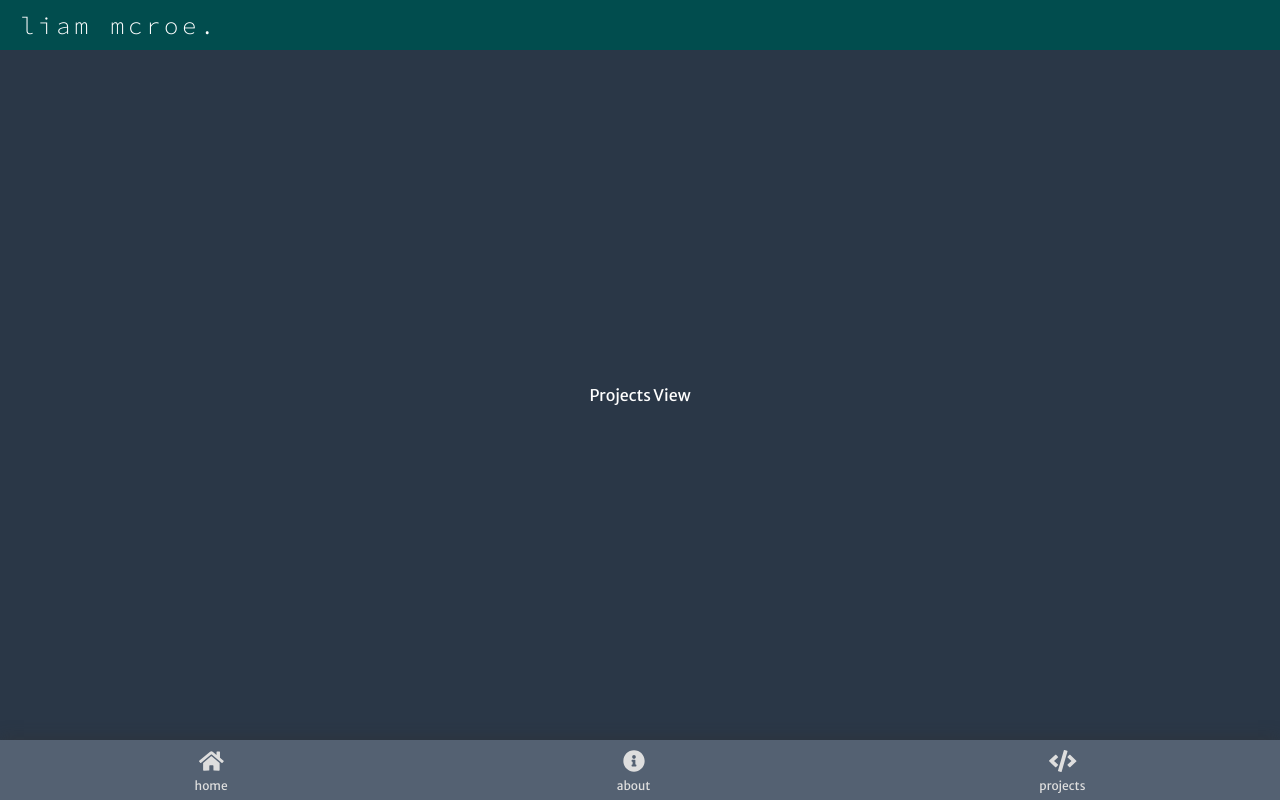
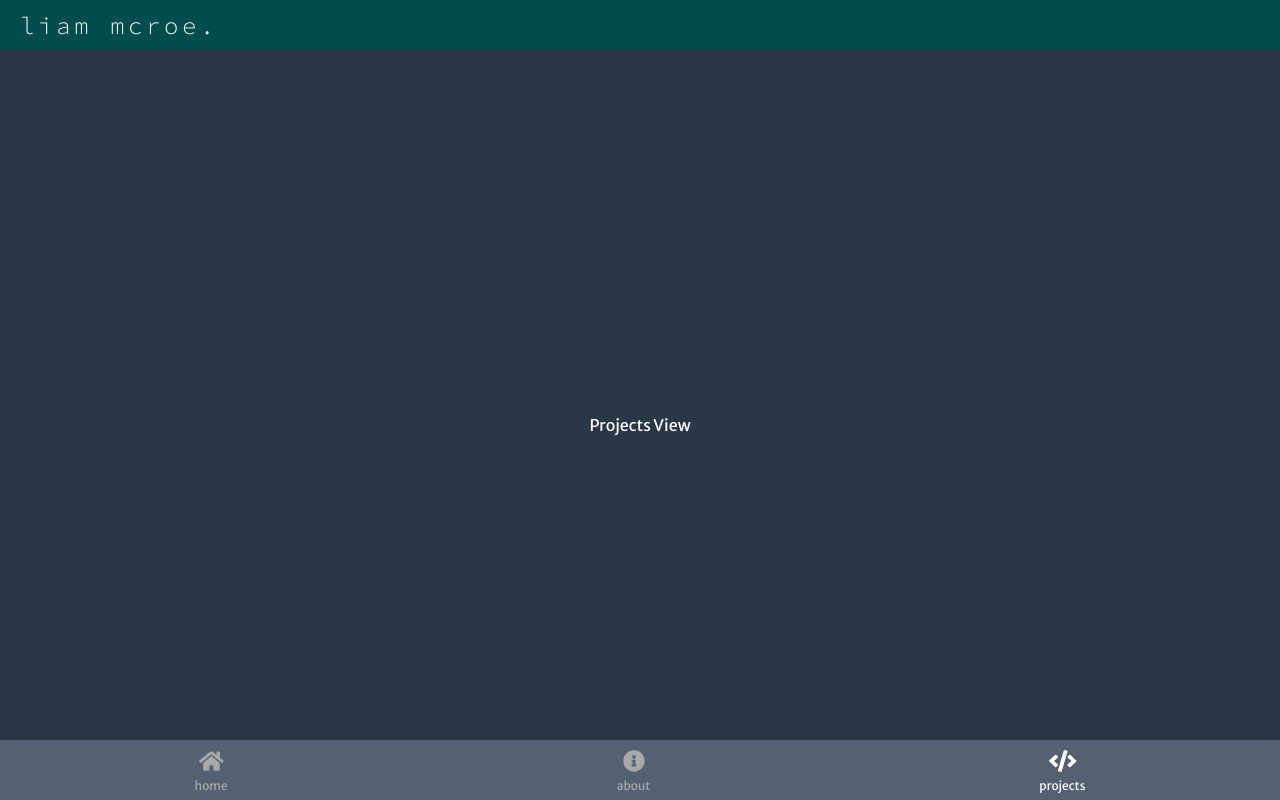
Before and after one commit to L3uler/liammcroe-personal-site, a Next.js app: page /projects in a window 1280 px wide. Built offline with nearby package versions, Linux system fonts and the light colour scheme.

Commit message:
added highlighting in navbar for active page

```diff
--- a/components/Header.module.scss
+++ b/components/Header.module.scss
@@ -26,14 +26,7 @@
     white-space: nowrap; /* Keeps the content on a single line */
     letter-spacing: .15em; /* Adjust as needed */
     animation:
-      typing 1s,
       blink-caret .75s step-end infinite;
-  }
-
-  /* The typing effect */
-  @keyframes typing {
-    from { width: 0 }
-    to { width: min-content }
   }
 
   /* The typewriter cursor effect */
--- a/components/NavBar.js
+++ b/components/NavBar.js
@@ -9,6 +9,7 @@ const NavBar = props => (
   <div className={styles.NavBar}>
     {props.navButtons.map(button => (
     <NavButton
+      active = {styles.active}
       key={button.path}
       path={button.path}
       label={button.label}
--- a/components/NavBar.module.scss
+++ b/components/NavBar.module.scss
@@ -6,6 +6,8 @@
   display: flex;
   justify-content: space-around;
   align-items: center;
+  position: fixed;
+  bottom: 0;
 
   height: 60px;
   width: 100%;
@@ -25,6 +27,6 @@
   }
 
   .active {
-    color: $highlight;
+    color: $on-secondary;
   }
 }
--- a/components/NavButton.js
+++ b/components/NavButton.js
@@ -1,16 +1,25 @@
 // components/NavButton.js
 
 import Link from "next/link";
+import { useRouter } from "next/router";
 
 import styles from "./NavButton.module.scss";
 
-const NavButton = props => (
+const NavButton = props => {
+
+    const router = useRouter();
+
+    return (
         <Link href={props.path}>
-        <div className={styles.NavButton}>
+            <div
+                className={`${styles.NavButton} ${router.pathname === props.path ? props.active : ""
+                    }`}
+            >
                 <div className="Icon">{props.icon}</div>
                 <span className={styles.Label}>{props.label}</span>
             </div>
         </Link>
     );
+};
 
 export default NavButton;
--- a/components/NavButton.module.scss
+++ b/components/NavButton.module.scss
@@ -1,3 +1,5 @@
+@import "../theme/theme";
+
 .NavButton {
     display: flex;
     flex-direction: column;
@@ -15,4 +17,5 @@
     .Label {
       font-size: 12px;
     }
+
   }
--- a/pages/index.js
+++ b/pages/index.js
@@ -2,6 +2,9 @@
 
 import Layout from "../components/Layout";
 
-const Index = () => <Layout>liam mcroe.</Layout>;
+const Index = () =>
+    <Layout>
+        liam mcroe.
+    </Layout>;
 
 export default Index;
--- a/theme/_colours.scss
+++ b/theme/_colours.scss
@@ -11,6 +11,6 @@ $secondary-dark: #011120;
 $on-primary: #000;
 $on-primary-light: #A1A1A1;
 $on-secondary: #fff;
-$on-secondary-dark: #DEDEDE;
+$on-secondary-dark: #a9a9a9;
 
 $highlight: #014D4E;
```
Lines whose indentation alone changed are shown as unchanged.
